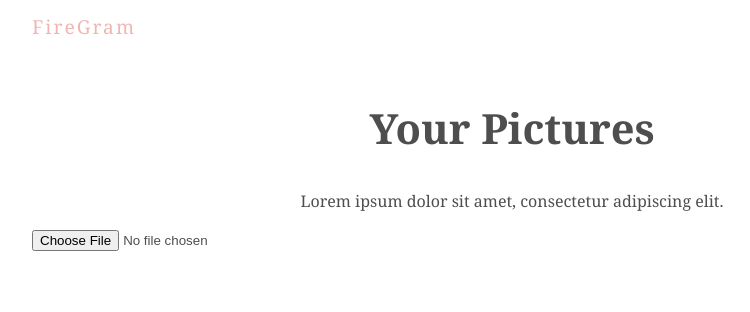
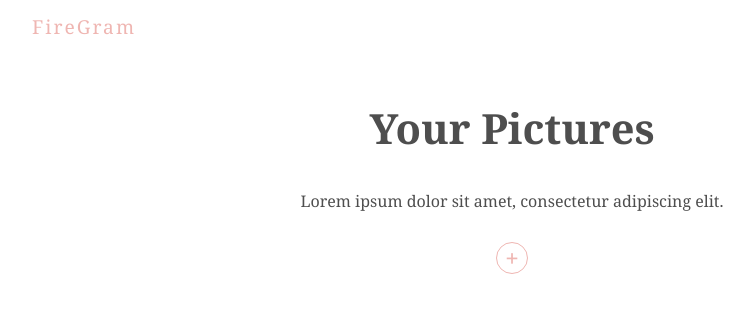
Before and after one commit to reza-talebii/react-projects, a React (Create React App) app: page / in a window 1280 px wide. Shown: the top 312 px of the page, without its empty margins (128-878 px from the left). Built offline with nearby package versions, Linux system fonts and the light colour scheme.

Commit message:
styled upload file

```diff
--- a/src/Components/Upload/UploadForm.js
+++ b/src/Components/Upload/UploadForm.js
@@ -1,4 +1,6 @@
 import React from "react";
+
+import classes from "./UploadForm.module.css";
 import ProgressBar from "../ProgressBar/ProgressBar";
 
 const UploadForm = () => {
@@ -20,10 +22,13 @@ const UploadForm = () => {
   };
 
   return (
-    <form>
-      <input type="file" onChange={changeHandler} />
-      <div className="output">
-        {error && <div className="error">{error}</div>}
+    <form className={classes.form}>
+      <label>
+        <input type="file" onChange={changeHandler} />
+        <span>+</span>
+      </label>
+      <div className={classes.output}>
+        {error && <div className={classes.error}>{error}</div>}
         {file && <div>{file.name}</div>}
         {file && <ProgressBar file={file} setFile={setFile} />}
       </div>
--- /dev/null
+++ b/src/Components/Upload/UploadForm.module.css
@@ -0,0 +1,33 @@
+.form {
+  margin: 30px auto 10px;
+  text-align: center;
+}
+.form label input {
+  height: 0;
+  width: 0;
+  opacity: 0;
+}
+.form label {
+  cursor: pointer;
+  display: block;
+  width: 30px;
+  height: 30px;
+  border: 1px solid var(--primary);
+  border-radius: 50%;
+  margin: 10px auto;
+  line-height: 30px;
+  color: var(--primary);
+  font-weight: bold;
+  font-size: 24px;
+}
+.form label:hover {
+  background: var(--primary);
+  color: white;
+}
+.output {
+  height: 60px;
+  font-size: 0.8rem;
+}
+.error {
+  color: var(--error);
+}
```
